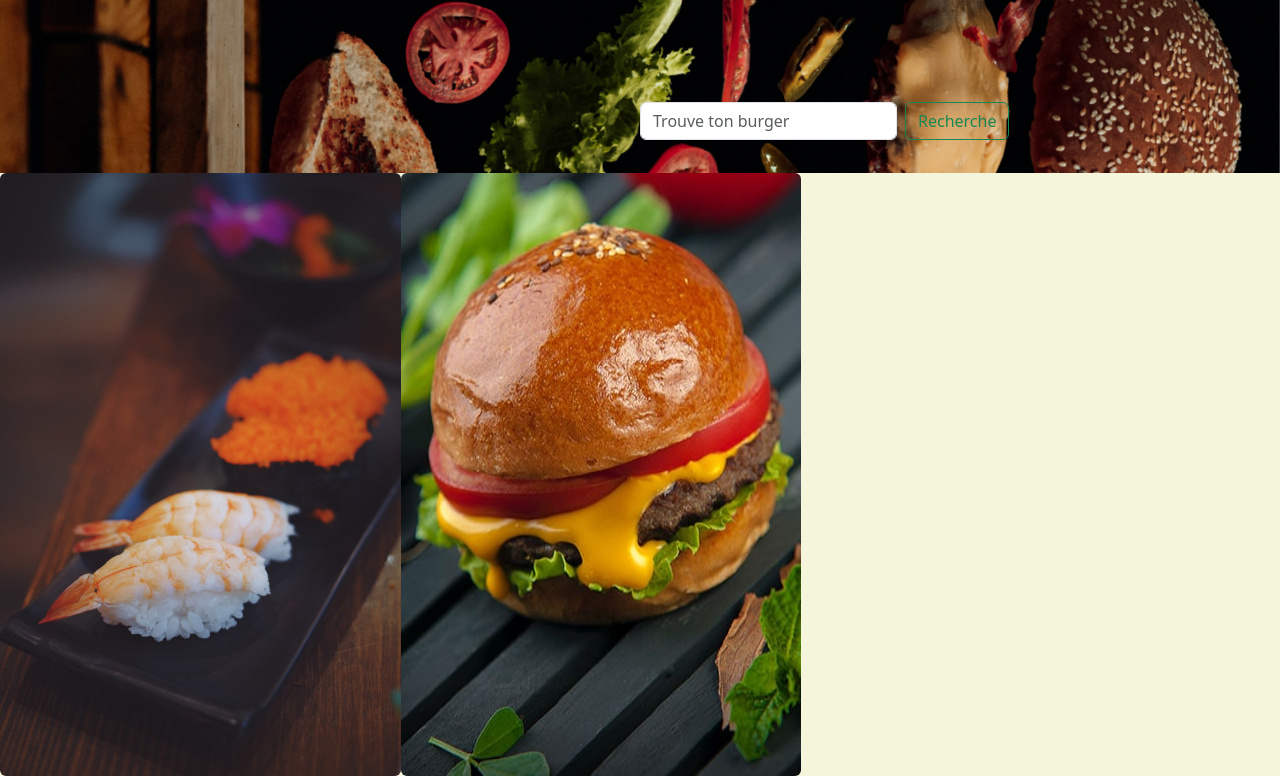
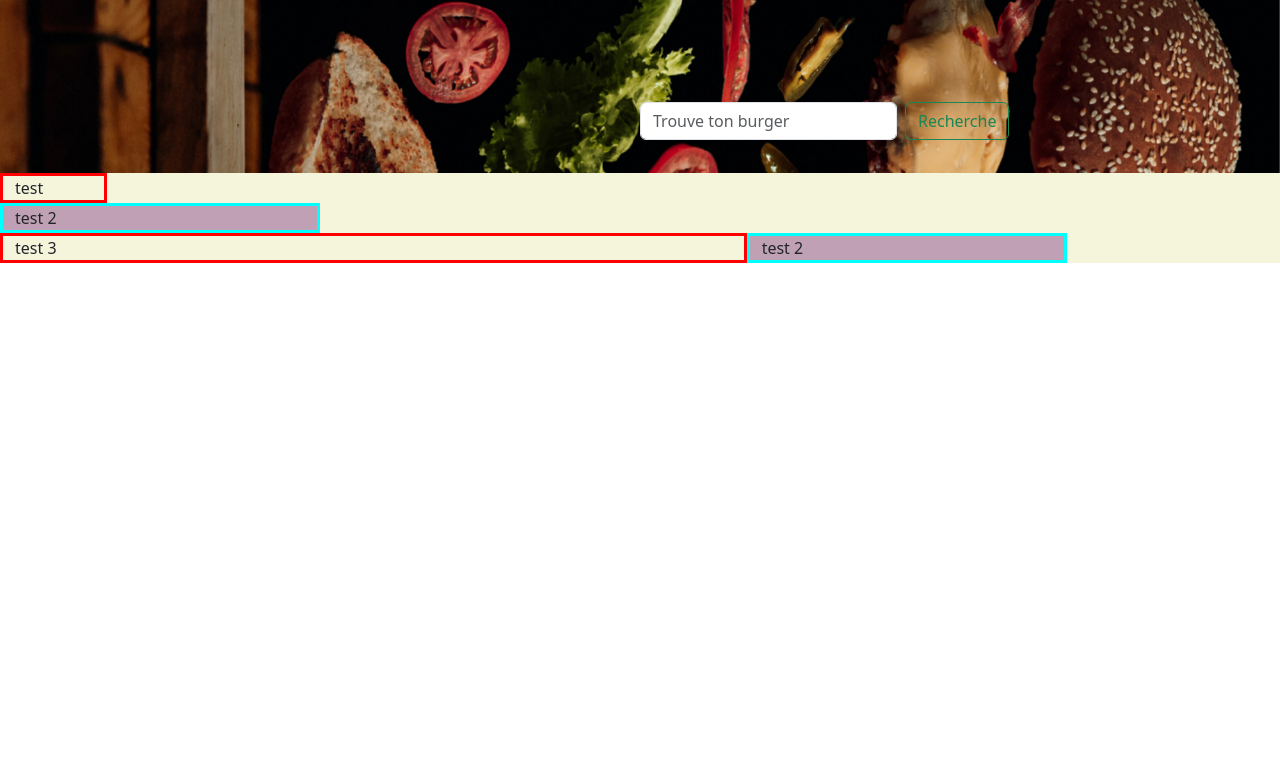
Before and after one commit to Clavelclams/restau, a PHP site: page / in a window 1280 px wide. Shown: the part 160-936 px from the top of the page. After the commit the page ends 423 px from the top, so only its background shows below. Run offline with PHP 8.4, Linux system fonts and the light colour scheme.

Commit message:
j5 boostrap

```diff
--- a/asset/css/style.css
+++ b/asset/css/style.css
@@ -20,3 +20,17 @@ header {
 aside {
     background-image: url('asset/img/search_4.jpg');
 }
+.test {
+    border :#970747;
+    background: beige;
+}
+.bord {
+    border: 3px solid red ;
+}
+.bord1 {
+    border-color: aqua;
+    background: rgb(192, 160, 180);
+}
+.bord2 {
+    background: #000;
+}
--- a/index.html
+++ b/index.html
@@ -76,10 +76,31 @@
         </form>
       </div>
     </div>
-    <section class="d-flex section-categorie">
+    <!-- <section class="d-flex section-categorie">
       <img src="asset/img/asian_food_cat.jpg" class="rounded float-start" alt="...">
       <img src="asset/img/burger_cat.jpg" class="rounded float-end" alt="...">
-    </section>
+    </section> -->
+
+    <div class="container-fluid test">
+      <div class="row">
+        <div class="col-1 bord">
+          test
+        </div>
+      </div>
+      <div class="row">
+        <div class="col-3 bord bord1">
+          test 2
+        </div>
+      </div>
+      <div class="row">
+        <div class="col-7 col-lg-push-2 bord ">
+          test 3
+        </div>
+        <div class="col-3 bord bord1">
+          test 2
+        </div>
+      </div>
+    </div>
     <!-- Bootstrap js -->
 
     <script src="https://cdn.jsdelivr.net/npm/bootstrap@5.3.3/dist/js/bootstrap.bundle.min.js" integrity="sha384-YvpcrYf0tY3lHB60NNkmXc5s9fDVZLESaAA55NDzOxhy9GkcIdslK1eN7N6jIeHz" crossorigin="anonymous"></script>
```
